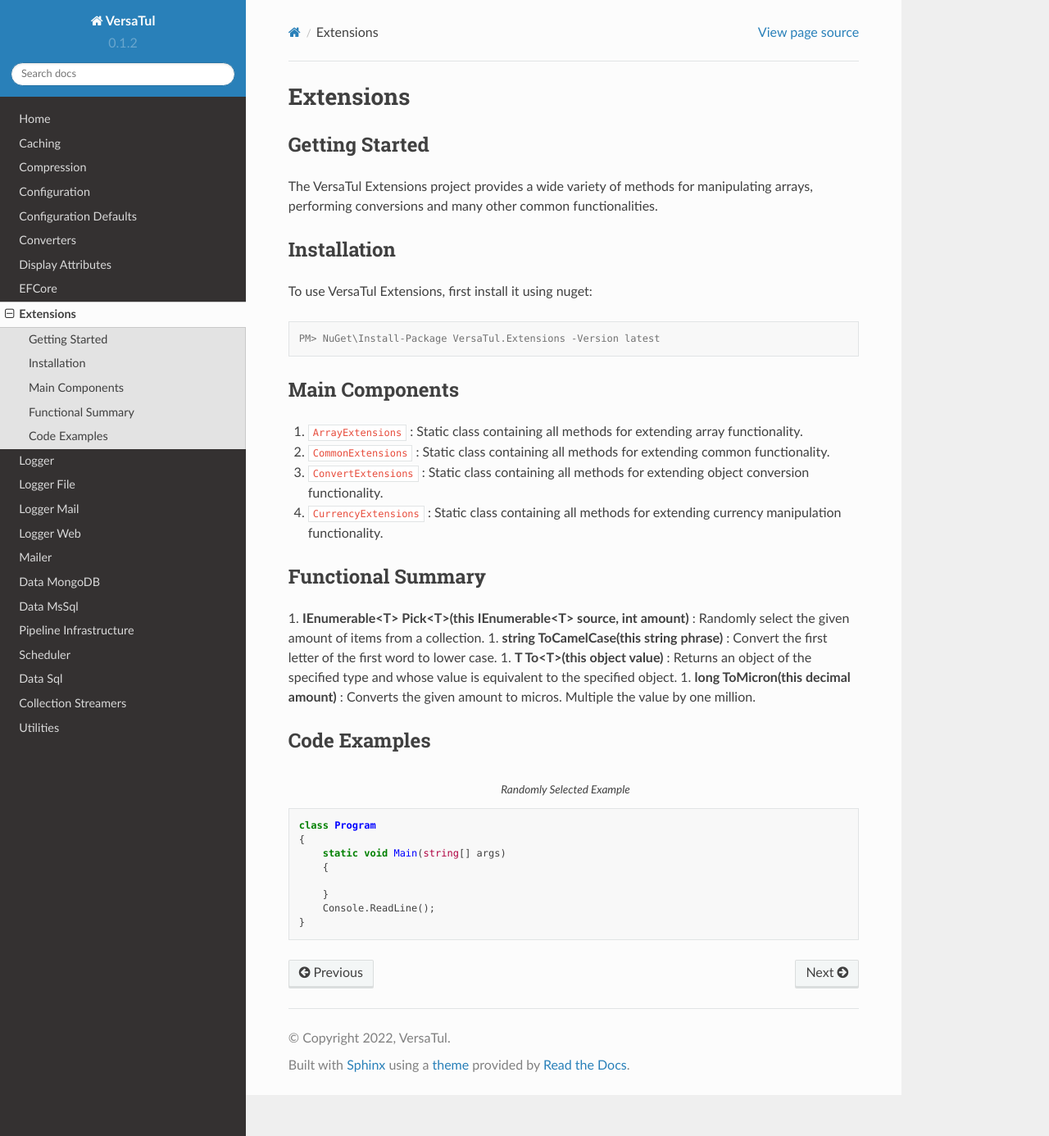
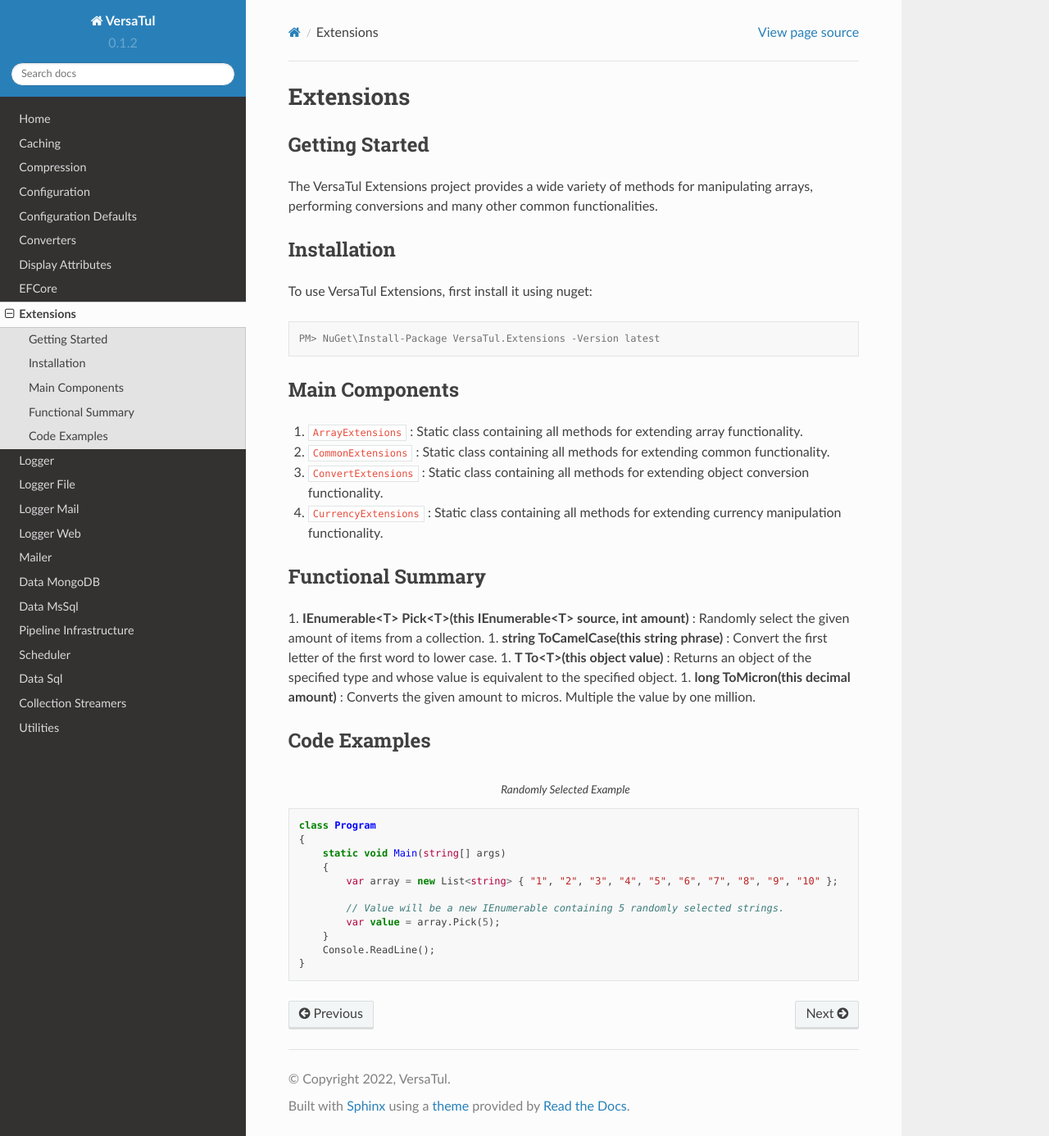
Before and after one commit to BjornWilliams/DocsVersaTul, a Sphinx documentation site: the page built from docs/source/extensions.rst, in a window 1280 px wide and 1386 px high. Shown: the whole window at 82% size. Built offline with Sphinx 7.4.7 and the Read the Docs theme 2.0.0, drawn with Linux system fonts in a browser that asks for light colours.

Commit message:
Update extensions.rst
Added code sample

```diff
--- a/docs/source/extensions.rst
+++ b/docs/source/extensions.rst
@@ -38,7 +38,10 @@
     {
         static void Main(string[] args)
         {
+            var array = new List<string> { "1", "2", "3", "4", "5", "6", "7", "8", "9", "10" };
 
+            // Value will be a new IEnumerable containing 5 randomly selected strings.
+            var value = array.Pick(5);
         }
         Console.ReadLine();
     }
```
